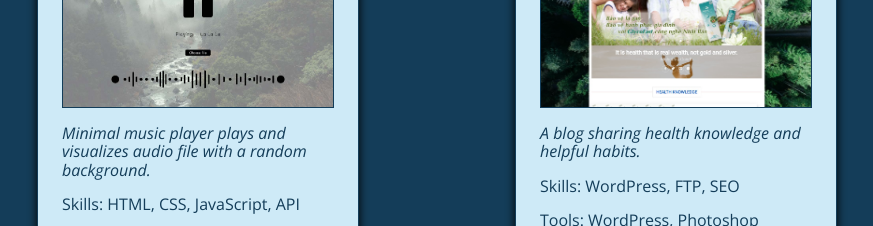
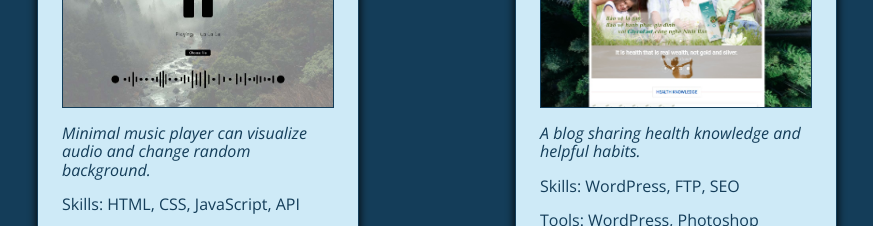
Before and after one commit to viet-v/vietspace-portfolio, a website built with Parcel: page index.html in a window 1280 px wide. Shown: the part 1000-1226 px from the top of the page, without its empty margins (203-1076 px from the left). Built offline with nearby package versions, Linux system fonts and the light colour scheme.

Commit message:
Updated description of SMP project

```diff
--- a/index.html
+++ b/index.html
@@ -91,7 +91,7 @@
             <div class="content">
               <p class="project-name">Soundwave Music Player</p>
               <div class="project1-img"></div>
-              <p class="project-description">Minimal music player plays and visualizes audio file with a random background.</p>
+              <p class="project-description">Minimal music player can visualize audio and change random background.</p>
               <p class="project-skills">Skills: HTML, CSS, JavaScript, API</p>
               <p class="project-tools">Tools: Photoshop, VS Code</p>
             </div>
```
